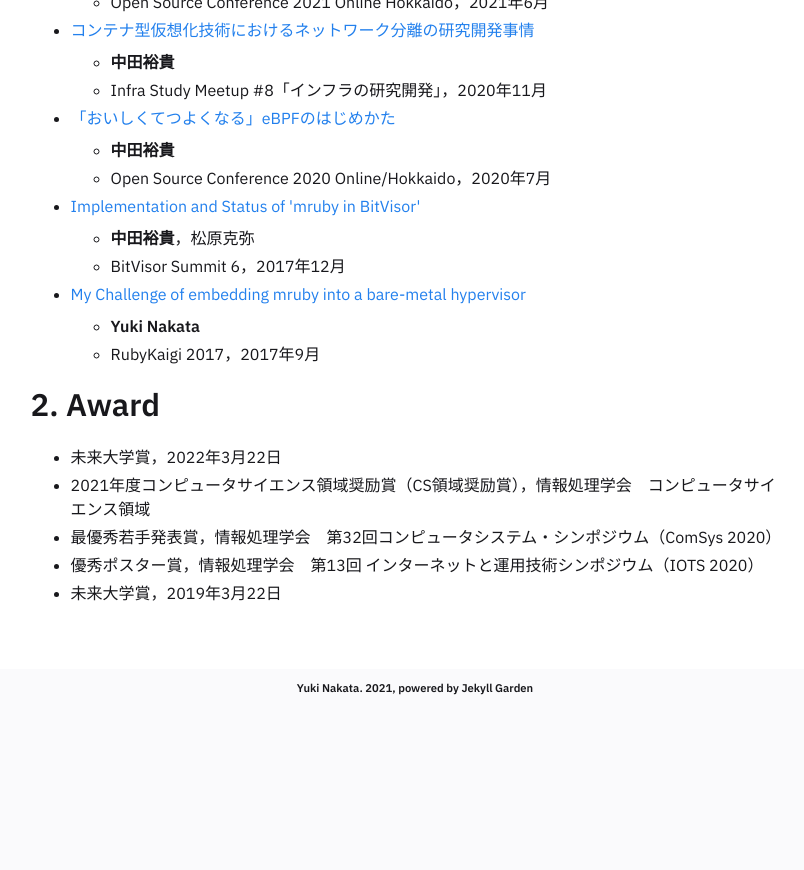
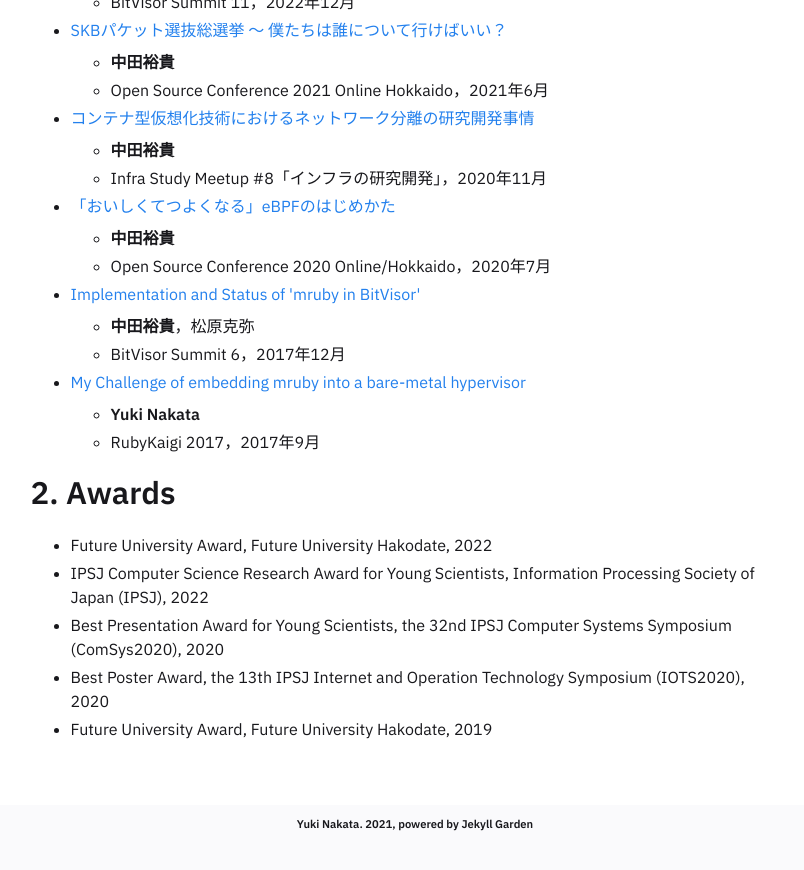
Before and after one commit to chikuwait/chikuwait.github.io, a Jekyll site: the page built from _notes/Public/works.md, in a window 1280 px wide and 900 px high, scrolled down 1987 px. Shown: the top 870 px of the window, without its empty margins (235-1039 px from the left). Built offline with Jekyll 4.4.1, drawn with Linux system fonts in a browser that asks for light colours; before the commit the page ends 2751 px from its top, so only the background shows below that; some of the changed text lies outside the part shown.

Commit message:
Updated works

```diff
--- a/_notes/Public/works.md
+++ b/_notes/Public/works.md
@@ -17,6 +17,9 @@ date : 11-12-2022
   - 教育システム情報学会誌 37(2)，155-160，2020-04-01
 
 ### International Conference
+- [Reducing Attack Surface with Container Transplantation for Lightweight Sandboxing](https://dl.acm.org/doi/10.1145/3609510.3609820)
+  - **Yuki Nakata**, Shintaro Suzuki and Katsuya Matsubara
+  - 14th ACM SIGOPS Asia-Pacific Workshop on Systems (APSys 2023), pp.58–64, August 2023.
 - [Concentrated Isolation for Container Networks Toward Application-aware Sandbox Tailoring](https://dl.acm.org/doi/10.1145/3468737.3494092)
   - **Yuki Nakata**, Katsuya Matsubara and Ryosuke Matsumoto
   - IEEE/ACM 14th International Conference on Utility and Cloud Computing (UCC 2021), Article No.:15, pp.1-10, December 2021.
@@ -68,9 +71,9 @@ date : 11-12-2022
   - **Yuki Nakata**
   - RubyKaigi 2017，2017年9月
 
-## 2. Award
-- 未来大学賞，2022年3月22日
-- 2021年度コンピュータサイエンス領域奨励賞（CS領域奨励賞），情報処理学会　コンピュータサイエンス領域
-- 最優秀若手発表賞，情報処理学会　第32回コンピュータシステム・シンポジウム（ComSys 2020）
-- 優秀ポスター賞，情報処理学会　第13回 インターネットと運用技術シンポジウム（IOTS 2020）
-- 未来大学賞，2019年3月22日
+## 2. Awards
+- Future University Award, Future University Hakodate, 2022
+- IPSJ Computer Science Research Award for Young Scientists, Information Processing Society of Japan (IPSJ), 2022
+- Best Presentation Award for Young Scientists, the 32nd IPSJ Computer Systems Symposium (ComSys2020), 2020
+- Best Poster Award, the 13th IPSJ Internet and Operation Technology Symposium (IOTS2020), 2020
+- Future University Award, Future University Hakodate, 2019
```
Also changed, not shown: other parts of _notes/Public/works.md (+1 -1 lines).
